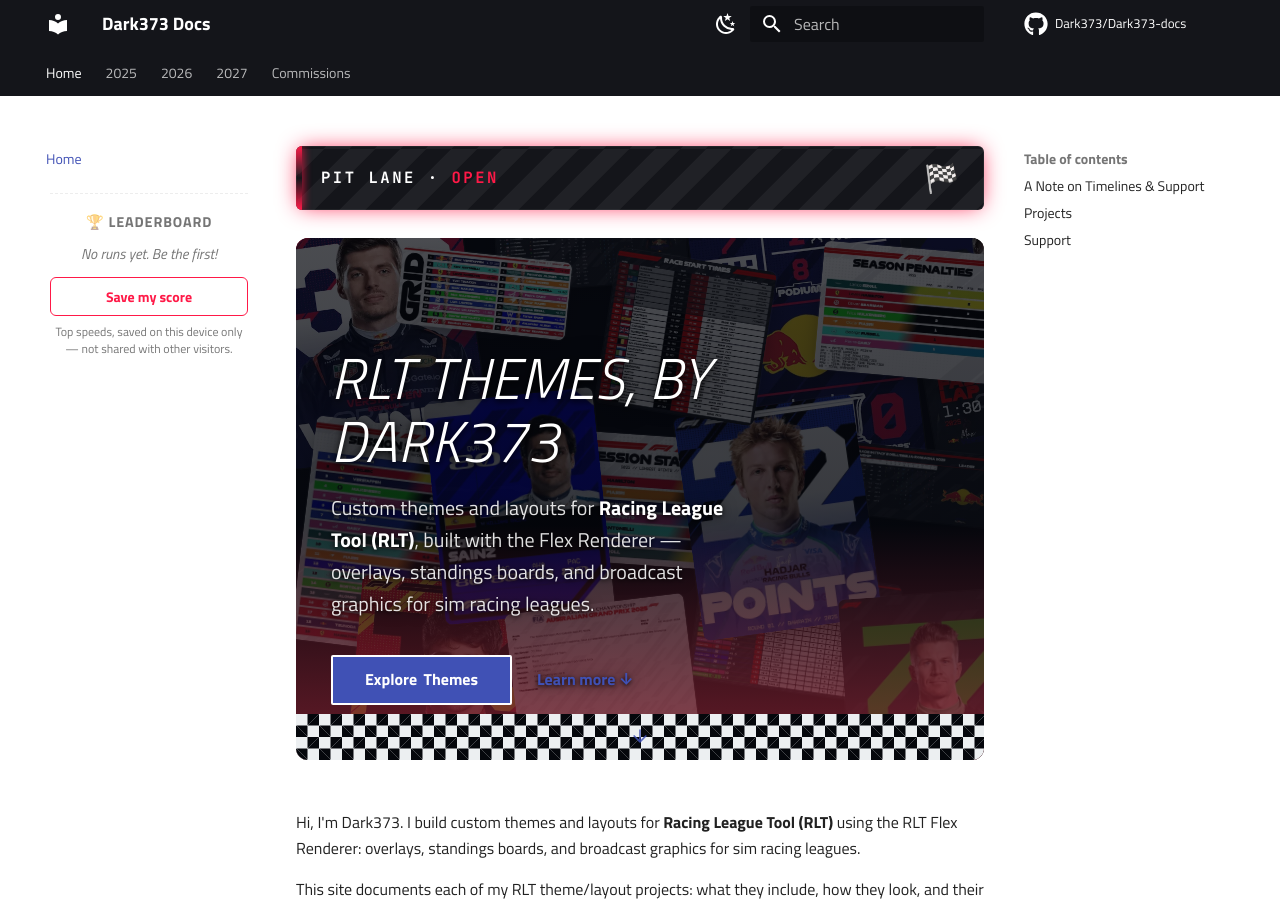
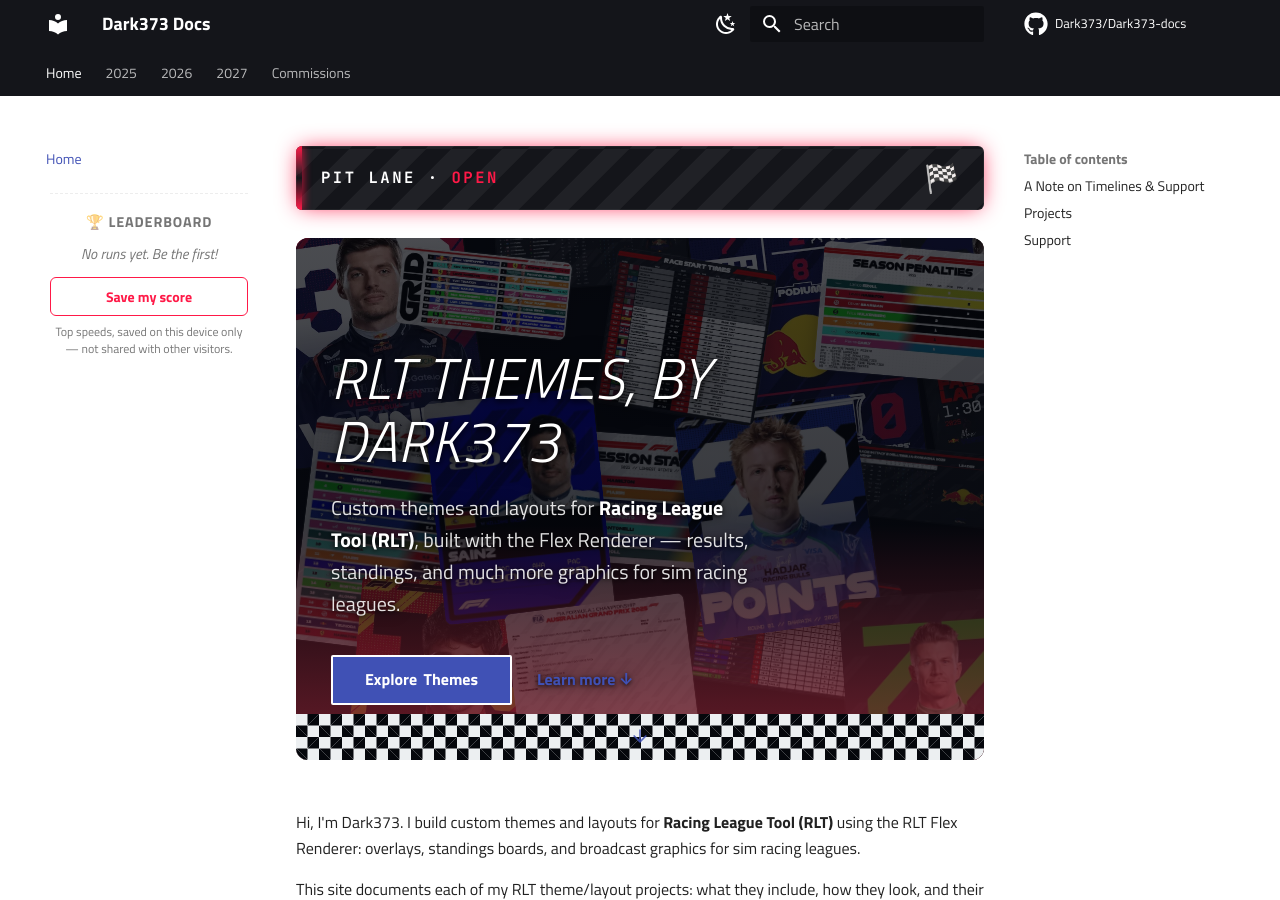
Before and after one commit to Dark373/Dark373-docs, an MkDocs documentation site: the page built from docs/index.md, in a window 1280 px wide and 900 px high. Built offline with MkDocs 1.6.1 and Material for MkDocs 9.7.7, drawn with Linux system fonts in a browser that asks for light colours; comment, search, counter and statistics services are not loaded.

Commit message:
Update index.md

```diff
--- a/docs/index.md
+++ b/docs/index.md
@@ -32,7 +32,7 @@
 
     <p class="f1-mega-hero-sub">
       Custom themes and layouts for <strong>Racing League Tool (RLT)</strong>, built with the
-      Flex Renderer — overlays, standings boards, and broadcast graphics for sim racing
+      Flex Renderer — results, standings, and much more graphics for sim racing
       leagues.
     </p>
 
```
